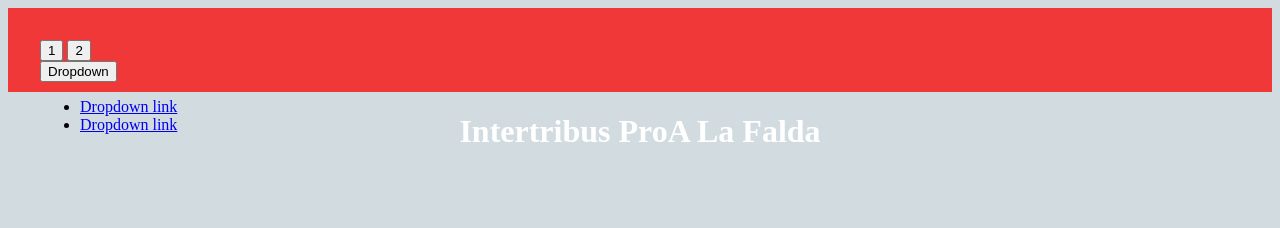
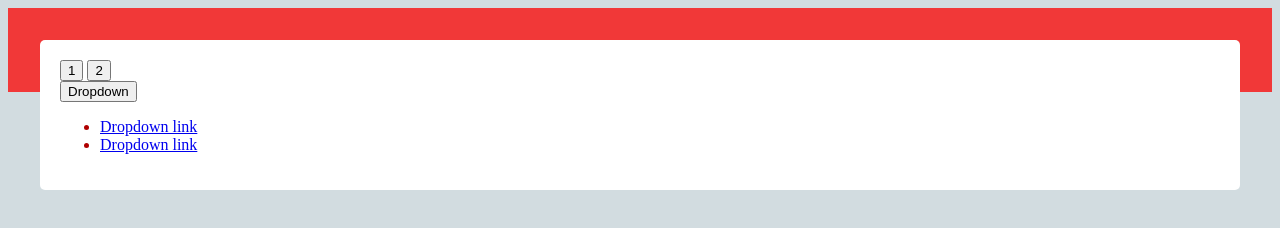
Before and after one commit to Proa5-2024/Practico1_5a-o_Zoe, a plain HTML site: page Index.html in a window 1280 px wide. Drawn offline with Linux system fonts and the light colour scheme.

Commit message:
estilobotones

```diff
--- a/Index.html
+++ b/Index.html
@@ -10,11 +10,11 @@
 <body>
     <header>
 
-        <div class="btn-group" role="group" aria-label="Button group with nested dropdown">
+        <div class="boton1" role="group" aria-label="Button group with nested dropdown">
             <button type="button" class="btn btn-primary">1</button>
             <button type="button" class="btn btn-primary">2</button>
 
-            <div class="btn-group" role="group">
+            <div class="boton2" role="group">
               <button type="button" class="btn btn-primary dropdown-toggle" data-bs-toggle="dropdown" aria-expanded="false">
                 Dropdown
               </button>
--- a/style.css
+++ b/style.css
@@ -11,8 +11,24 @@ header {
     background-color: rgb(241, 56, 56);
 
 
+
     padding : 2em;
     text-align: left;
     height: 20px;
 
+
  }
+
+
+
+
+.boton1{
+    background-color: rgb(255, 255, 255);
+    color:rgb(175, 0, 0);
+    padding: 20px 20px;
+    margin: 2 10px;
+    border: 1px;;
+    border-radius: 5px;
+    cursor: pointer;
+    text-decoration:none;
+}
```
